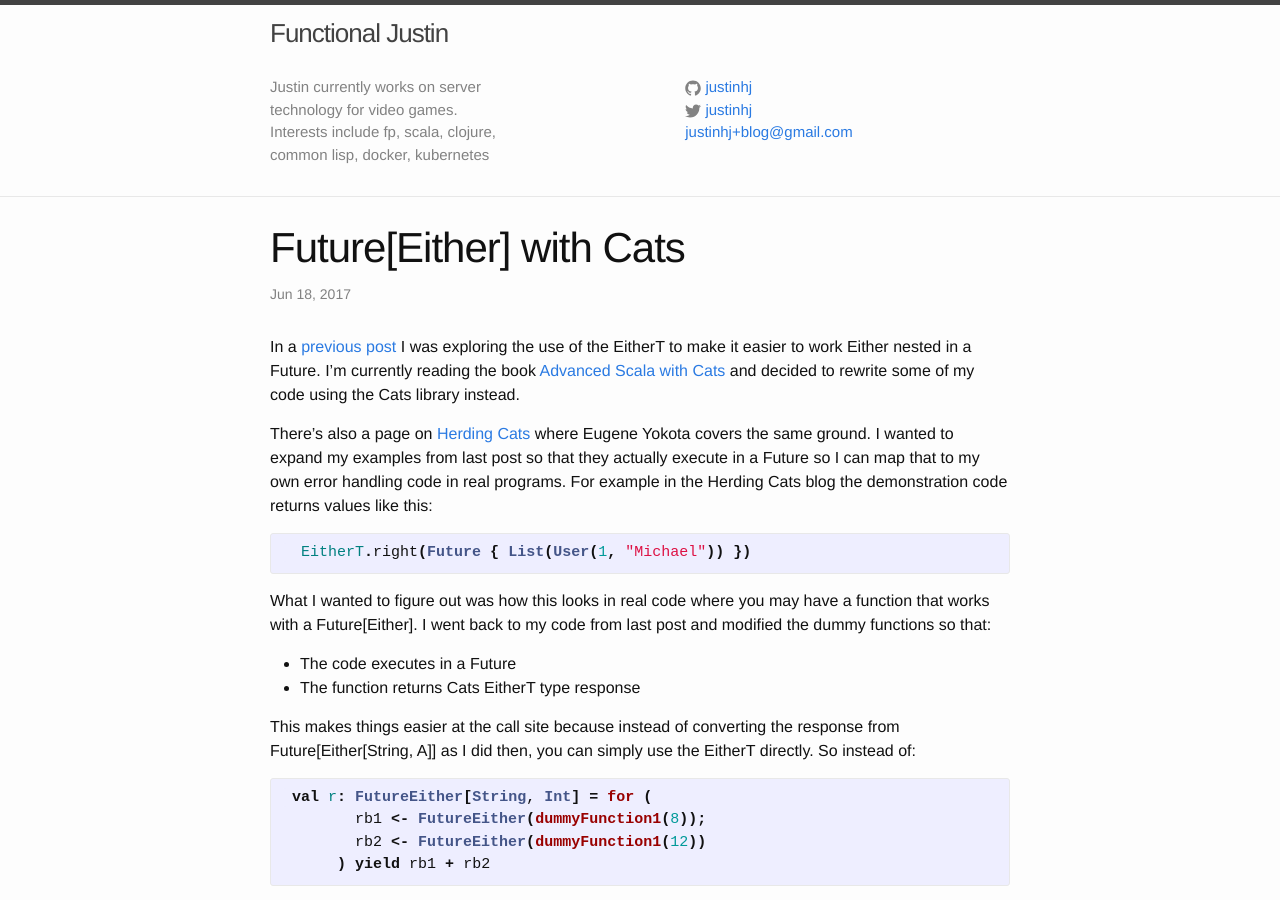
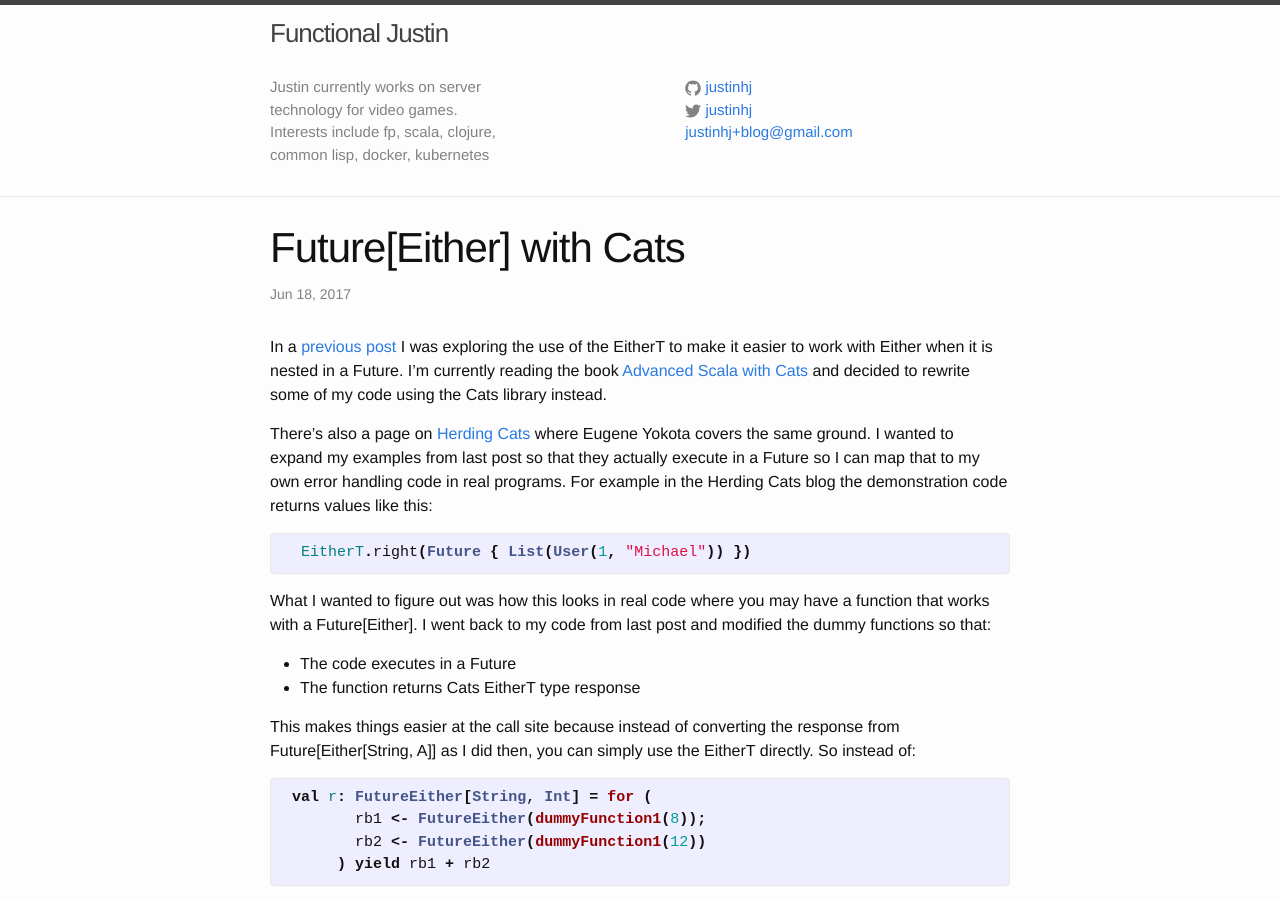
Before and after one commit to justinhj/justinhj.github.io, a Jekyll site: the page built from _posts/2017-06-18-future-either-with-cats.markdown, in a window 1280 px wide and 900 px high. Built offline with Jekyll 4.4.1, drawn with Linux system fonts in a browser that asks for light colours; comment, search, counter and statistics services are not loaded.

Commit message:
correct grammar

```diff
--- a/_posts/2017-06-18-future-either-with-cats.markdown
+++ b/_posts/2017-06-18-future-either-with-cats.markdown
@@ -11,7 +11,7 @@ tags:
 - monad transformers
 ---
 
-In a [previous post](http://justinhj.github.io/2017/06/02/future-either-and-monad-transformers.html) I was exploring the use of the EitherT to make it easier to work Either nested in a Future. I'm currently reading the book [Advanced Scala with Cats](http://underscore.io/training/courses/advanced-scala/) and decided to rewrite some of my code using the Cats library instead.
+In a [previous post](http://justinhj.github.io/2017/06/02/future-either-and-monad-transformers.html) I was exploring the use of the EitherT to make it easier to work with Either when it is nested in a Future. I'm currently reading the book [Advanced Scala with Cats](http://underscore.io/training/courses/advanced-scala/) and decided to rewrite some of my code using the Cats library instead.
 
 There's also a page on [Herding Cats](http://eed3si9n.com/herding-cats/stacking-future-and-either.html) where Eugene Yokota covers the same ground. I wanted to expand my examples from last post so that they actually execute in a Future so I can map that to my own error handling code in real programs. For example in the Herding Cats blog the demonstration code returns values like this:
 
```
